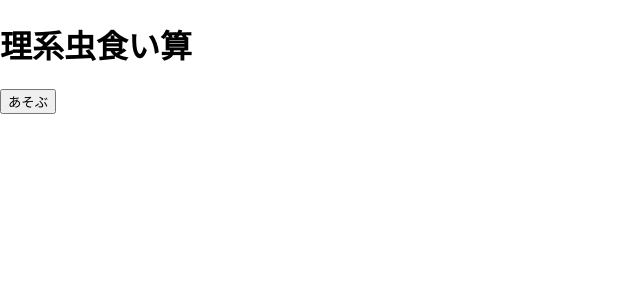
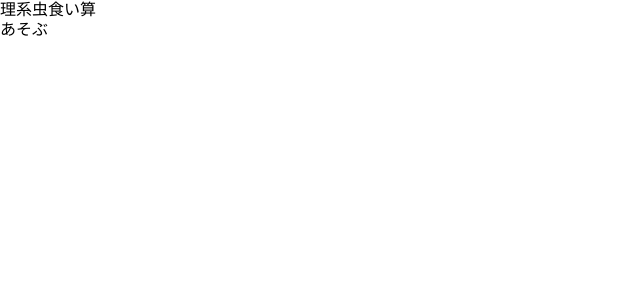
Before and after one commit to k-mysa6505/rikei-musikui, a React (Create React App) app: page / in a window 1280 px wide. Shown: the top 300 px of the page, without its empty margins (0-640 px from the left). Built offline with nearby package versions, Linux system fonts and the light colour scheme.

Commit message:
add destyle.css

```diff
--- /dev/null
+++ b/src/assets/styles/destyle.css
@@ -0,0 +1,415 @@
+/*! destyle.css v4.0.1 | MIT License | https://github.com/nicolas-cusan/destyle.css */
+
+/* Reset box-model and set borders */
+/* ============================================ */
+
+*,
+::before,
+::after {
+  box-sizing: border-box;
+  border-style: solid;
+  border-width: 0;
+  min-width: 0;
+}
+
+/* Document */
+/* ============================================ */
+
+/**
+ * 1. Correct the line height in all browsers.
+ * 2. Prevent adjustments of font size after orientation changes in iOS.
+ * 3. Remove gray overlay on links for iOS.
+ */
+
+html {
+  line-height: 1.15; /* 1 */
+  -webkit-text-size-adjust: 100%; /* 2 */
+  -webkit-tap-highlight-color: transparent; /* 3*/
+}
+
+/* Sections */
+/* ============================================ */
+
+/**
+ * Remove the margin in all browsers.
+ */
+
+body {
+  margin: 0;
+}
+
+/**
+ * Render the `main` element consistently in IE.
+ */
+
+main {
+  display: block;
+}
+
+/* Vertical rhythm */
+/* ============================================ */
+
+p,
+table,
+blockquote,
+address,
+pre,
+iframe,
+form,
+figure,
+dl {
+  margin: 0;
+}
+
+/* Headings */
+/* ============================================ */
+
+h1,
+h2,
+h3,
+h4,
+h5,
+h6 {
+  font-size: inherit;
+  font-weight: inherit;
+  margin: 0;
+}
+
+/* Lists (enumeration) */
+/* ============================================ */
+
+ul,
+ol {
+  margin: 0;
+  padding: 0;
+  list-style: none;
+}
+
+/* Lists (definition) */
+/* ============================================ */
+
+dt {
+  font-weight: bold;
+}
+
+dd {
+  margin-left: 0;
+}
+
+/* Grouping content */
+/* ============================================ */
+
+/**
+ * 1. Add the correct box sizing in Firefox.
+ * 2. Show the overflow in Edge and IE.
+ */
+
+hr {
+  box-sizing: content-box; /* 1 */
+  height: 0; /* 1 */
+  overflow: visible; /* 2 */
+  border-top-width: 1px;
+  margin: 0;
+  clear: both;
+  color: inherit;
+}
+
+/**
+ * 1. Correct the inheritance and scaling of font size in all browsers.
+ * 2. Correct the odd `em` font sizing in all browsers.
+ */
+
+pre {
+  font-family: monospace, monospace; /* 1 */
+  font-size: inherit; /* 2 */
+}
+
+address {
+  font-style: inherit;
+}
+
+/* Text-level semantics */
+/* ============================================ */
+
+/**
+ * Remove the gray background on active links in IE 10.
+ */
+
+a {
+  background-color: transparent;
+  text-decoration: none;
+  color: inherit;
+}
+
+/**
+ * 1. Remove the bottom border in Chrome 57-
+ * 2. Add the correct text decoration in Chrome, Edge, IE, Opera, and Safari.
+ */
+
+abbr[title] {
+  text-decoration: underline dotted; /* 2 */
+}
+
+/**
+ * Add the correct font weight in Chrome, Edge, and Safari.
+ */
+
+b,
+strong {
+  font-weight: bolder;
+}
+
+/**
+ * 1. Correct the inheritance and scaling of font size in all browsers.
+ * 2. Correct the odd `em` font sizing in all browsers.
+ */
+
+code,
+kbd,
+samp {
+  font-family: monospace, monospace; /* 1 */
+  font-size: inherit; /* 2 */
+}
+
+/**
+ * Add the correct font size in all browsers.
+ */
+
+small {
+  font-size: 80%;
+}
+
+/**
+ * Prevent `sub` and `sup` elements from affecting the line height in
+ * all browsers.
+ */
+
+sub,
+sup {
+  font-size: 75%;
+  line-height: 0;
+  position: relative;
+  vertical-align: baseline;
+}
+
+sub {
+  bottom: -0.25em;
+}
+
+sup {
+  top: -0.5em;
+}
+
+/* Replaced content */
+/* ============================================ */
+
+/**
+ * Prevent vertical alignment issues.
+ */
+
+svg,
+img,
+embed,
+object,
+iframe {
+  vertical-align: bottom;
+}
+
+/* Forms */
+/* ============================================ */
+
+/**
+ * Reset form fields to make them styleable.
+ * 1. Make form elements stylable across systems iOS especially.
+ * 2. Inherit text-transform from parent.
+ */
+
+button,
+input,
+optgroup,
+select,
+textarea {
+  -webkit-appearance: none; /* 1 */
+  appearance: none;
+  vertical-align: middle;
+  color: inherit;
+  font: inherit;
+  background: transparent;
+  padding: 0;
+  margin: 0;
+  border-radius: 0;
+  text-align: inherit;
+  text-transform: inherit; /* 2 */
+}
+
+/**
+ * Correct cursors for clickable elements.
+ */
+
+button,
+[type="button"],
+[type="reset"],
+[type="submit"] {
+  cursor: pointer;
+}
+
+button:disabled,
+[type="button"]:disabled,
+[type="reset"]:disabled,
+[type="submit"]:disabled {
+  cursor: default;
+}
+
+/**
+ * Improve outlines for Firefox and unify style with input elements & buttons.
+ */
+
+:-moz-focusring {
+  outline: auto;
+}
+
+select:disabled {
+  opacity: inherit;
+}
+
+/**
+ * Remove padding
+ */
+
+option {
+  padding: 0;
+}
+
+/**
+ * Reset to invisible
+ */
+
+fieldset {
+  margin: 0;
+  padding: 0;
+  min-width: 0;
+}
+
+legend {
+  padding: 0;
+}
+
+/**
+ * Add the correct vertical alignment in Chrome, Firefox, and Opera.
+ */
+
+progress {
+  vertical-align: baseline;
+}
+
+/**
+ * Remove the default vertical scrollbar in IE 10+.
+ */
+
+textarea {
+  overflow: auto;
+}
+
+/**
+ * Correct the cursor style of increment and decrement buttons in Chrome.
+ */
+
+[type="number"]::-webkit-inner-spin-button,
+[type="number"]::-webkit-outer-spin-button {
+  height: auto;
+}
+
+/**
+ * Correct the outline style in Safari.
+ */
+
+[type="search"] {
+  outline-offset: -2px; /* 1 */
+}
+
+/**
+ * Remove the inner padding in Chrome and Safari on macOS.
+ */
+
+[type="search"]::-webkit-search-decoration {
+  -webkit-appearance: none;
+}
+
+/**
+ * 1. Correct the inability to style clickable types in iOS and Safari.
+ * 2. Fix font inheritance.
+ */
+
+::-webkit-file-upload-button {
+  -webkit-appearance: button; /* 1 */
+  font: inherit; /* 2 */
+}
+
+/**
+ * Fix appearance for Firefox
+ */
+[type="number"] {
+  -moz-appearance: textfield;
+}
+
+/**
+ * Clickable labels
+ */
+
+label[for] {
+  cursor: pointer;
+}
+
+/* Interactive */
+/* ============================================ */
+
+/*
+ * Add the correct display in Edge, IE 10+, and Firefox.
+ */
+
+details {
+  display: block;
+}
+
+/*
+ * Add the correct display in all browsers.
+ */
+
+summary {
+  display: list-item;
+}
+
+/*
+ * Remove outline for editable content.
+ */
+
+[contenteditable]:focus {
+  outline: auto;
+}
+
+/* Tables */
+/* ============================================ */
+
+/**
+1. Correct table border color inheritance in all Chrome and Safari.
+*/
+
+table {
+  border-color: inherit; /* 1 */
+  border-collapse: collapse;
+}
+
+caption {
+  text-align: left;
+}
+
+td,
+th {
+  vertical-align: top;
+  padding: 0;
+}
+
+th {
+  text-align: left;
+  font-weight: bold;
+}
--- a/src/assets/styles/index.css
+++ b/src/assets/styles/index.css
@@ -1,3 +1,5 @@
+@import url('destyle.css');
+
 body {
   margin: 0;
   font-family: -apple-system, BlinkMacSystemFont, 'Segoe UI', 'Roboto', 'Oxygen',
```
